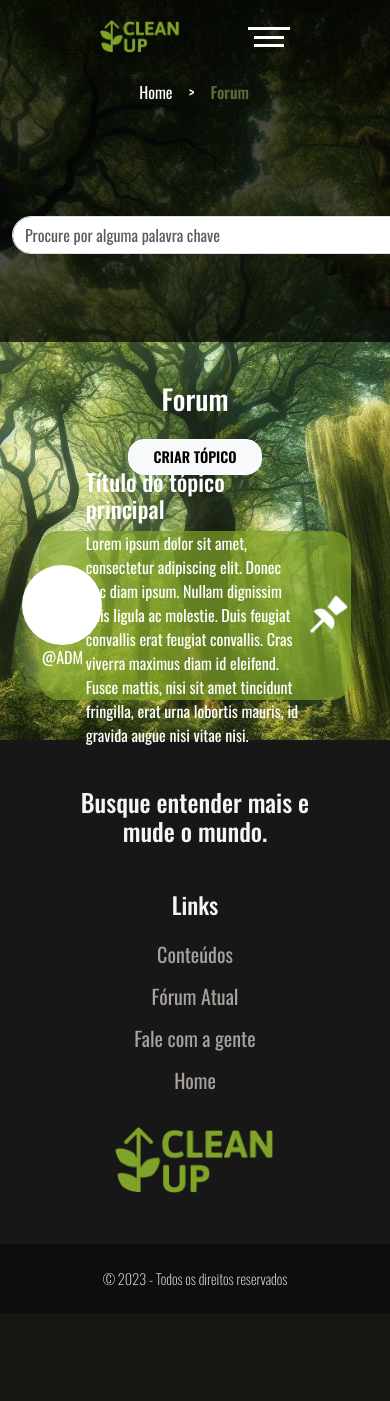
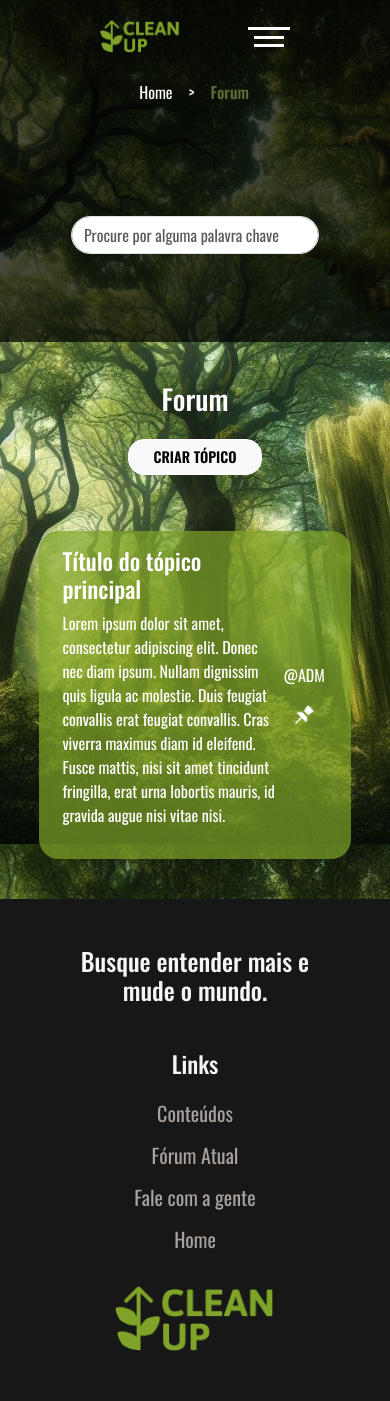
Before and after one commit to Anacssouza/cleanUp, a Django app: template foruns/templates/forum.html in a window 390 px wide; the page is wider, and only the part inside the window is pictured. Shown: the top 1401 px of that part. Before the commit the page ends 1286 px from the top of that part, so only its background shows below. Run offline with Django 3.2, Linux system fonts and the light colour scheme; the template is opened without the code that fills it: values that come from a table or form of the project are taken from there, others are empty.

Commit message:
ajustes página desmatamento

```diff
--- a/cleanUpSite/static/css/forum.css
+++ b/cleanUpSite/static/css/forum.css
@@ -1,7 +1,6 @@
 {% load static %}
 
 body {
-
     color: white;
 }
 
@@ -10,7 +9,7 @@
 }
 
 .forum-col {
-    min-width: 256px;
+    width: 256px;
 }
 
 .last-post-col {
@@ -21,7 +20,6 @@
     width: 30em;
     margin-top: 5.5rem;
     margin-bottom: 5.5rem;
-
 }
 
 textarea {
@@ -118,7 +116,7 @@
     display: flex;
     flex-direction: row;
     width: 80%;
-    height: 20vh;
+    resize: vertical;
     background: rgba(127, 164, 41, 0.7);
     border-radius: 20px;
     align-items: center;
@@ -166,11 +164,15 @@
     display: flex;
     flex-direction: row;
     width: 80%;
-    height: 20vh;
+    resize: vertical;
     background: rgba(218, 218, 218, 0.5);
     border-radius: 20px;
     align-items: center;
     margin-top: 2rem;
+}
+
+.iconesAcoes p {
+    display: none;
 }
 
 img.iconLixo {
@@ -197,3 +199,57 @@
     margin: 1rem;
     width: 3.5rem;
 }
+
+@media (max-width: 900px) {
+    .teste {
+        width: 17em;
+        margin-top: 5.5rem;
+        margin-bottom: 5.5rem;
+    }
+
+    .iconesAcoes {
+        flex-direction: column;
+    }
+
+    .iconesAcoes img {
+        width: 1.5rem;
+    }
+
+    .fotoPerfil .foto {
+        display: none;
+    }
+
+    .iconesAcoes p {
+        display: block;
+    }
+
+    .topicos .postagem, .topicosbd .postagem {
+        order: 1;
+        margin: 1rem 0;
+    }
+
+    .topicos .fotoPerfil, .topicosbd .fotoPerfil {
+        display: none;
+    }
+
+    .topicos .iconesAcoes, .topicosbd .iconesAcoes {
+        order: 3;
+    }
+
+    div.topicos, div.topicosbd {
+        justify-content: center;
+    }
+
+    .postagem div.tituloData {
+        display: flex;
+        flex-direction: column;
+        align-items: flex-start;
+    }
+
+    .iconesAcoes.iconesAcoes2 img{
+        width: 1.7rem;
+    }
+
+
+
+}
--- a/foruns/templates/forum.html
+++ b/foruns/templates/forum.html
@@ -92,7 +92,9 @@
                  <p class="textoTopico"> Lorem ipsum dolor sit amet, consectetur adipiscing elit. Donec nec diam ipsum. Nullam dignissim quis ligula ac molestie. Duis feugiat convallis erat feugiat convallis. Cras viverra maximus diam id eleifend. Fusce mattis, nisi sit amet tincidunt fringilla, erat urna lobortis mauris, id gravida augue nisi vitae nisi. </p>
              </div>
              <div class="iconesAcoes">
+                 <p> @ADM </p>
                  <img src="{% static '/img/pin.png' %}">
+
              </div>
          </div>
 
@@ -169,7 +171,7 @@
 
 
              {% else %}
-                <div class="iconesAcoes">
+                <div class="iconesAcoes iconesAcoes2">
                      <img class="iconCitar" src="{% static '/img/citar.svg' %}">
                     <a href="/teste500/" class="btn btn-transparent"><img class="iconReportar" src="{% static '/img/reportar.svg' %}"></a>
                  </div>
```
Also changed, not shown: foruns/views.py (+2 -5 lines).
